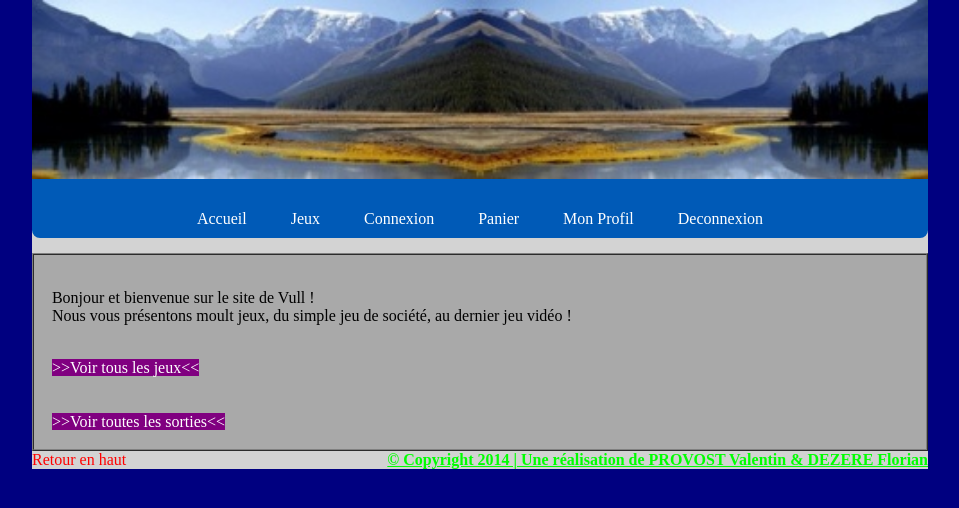
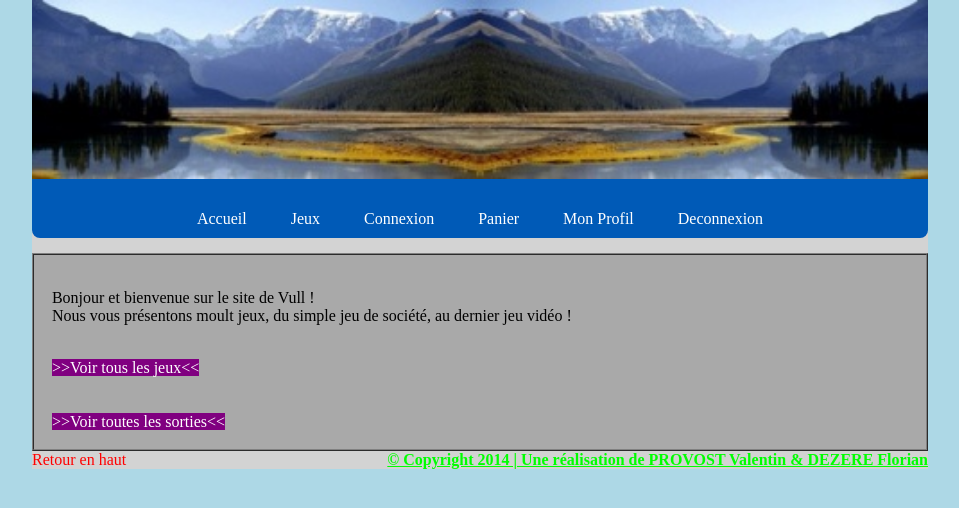
Before and after one commit to DezereFlorian/Web-Dynamique__L2-SPI, a PHP site: page / in a window 1280 px wide. Shown: the top 508 px of the page, without its empty margins (160-1119 px from the left). Run offline with PHP 8.4, Linux system fonts and the light colour scheme; data that the repository does not hold is empty.

Commit message:
modif ta maman

```diff
--- a/global.css
+++ b/global.css
@@ -7,7 +7,7 @@
 */
 
 html {
-    background-color: navy;
+    background-color: lightblue;
 }
 body{
     width:70%;
```
